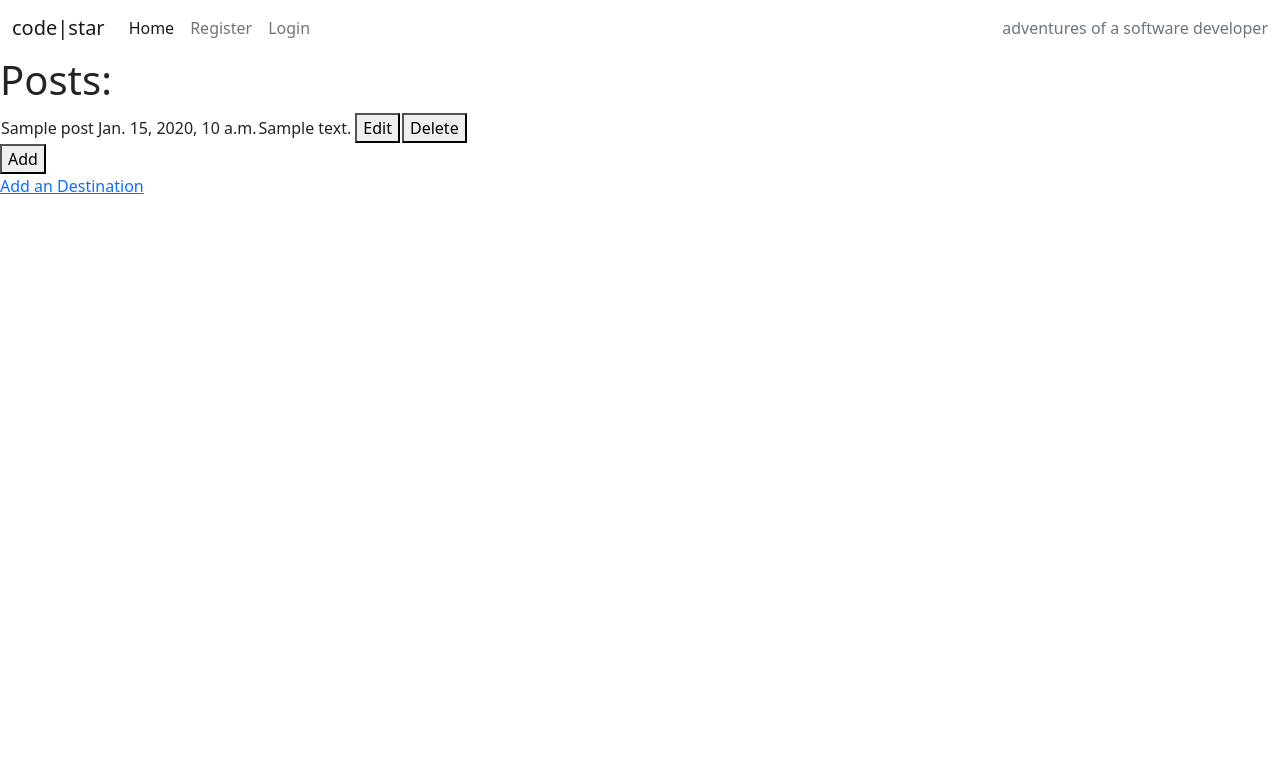
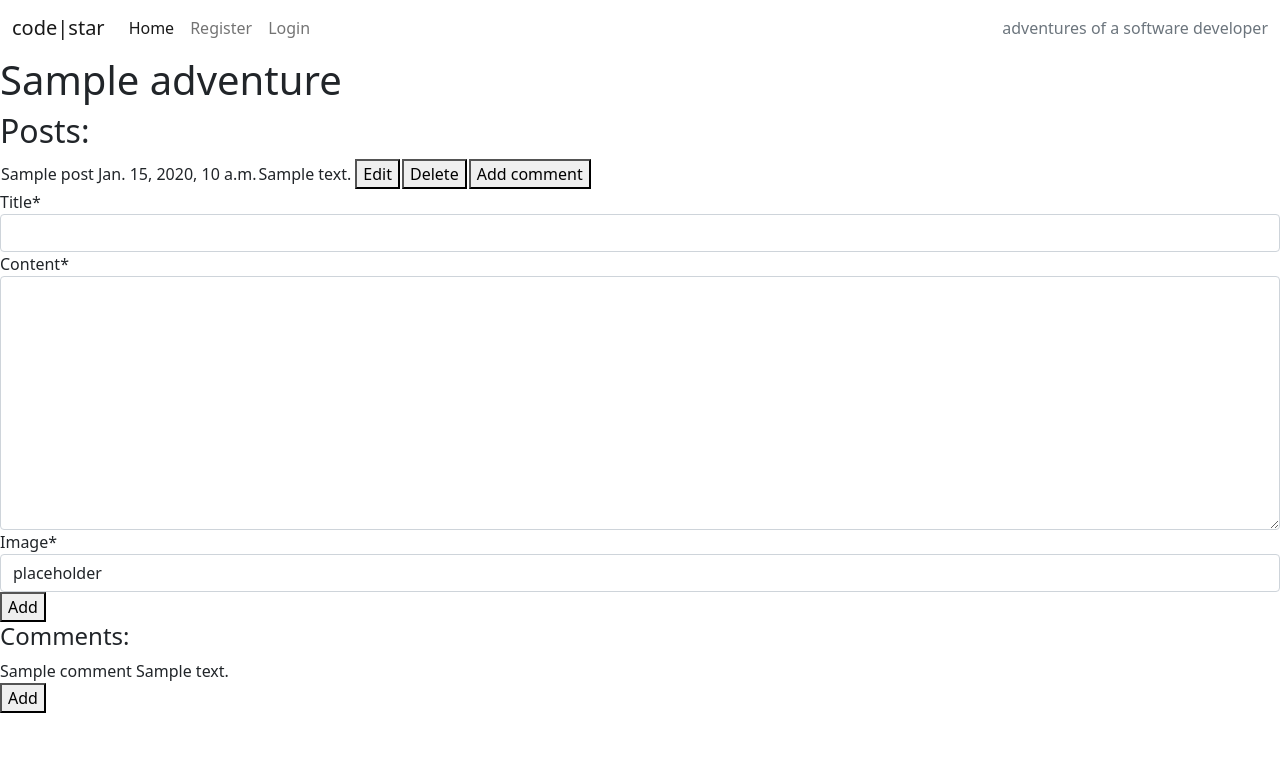
Before and after one commit to Jesdah/ganga_travel, a Django app: page /1/ in a window 1280 px wide. Shown: the top 758 px of the page. Run offline with Django 4.2, Linux system fonts and the light colour scheme; tables that the repository leaves empty hold one stand-in row (values such as "Sample post"); some libraries are stand-ins or nearby versions.

Commit message:
create comments view and urls

```diff
--- a/blog/admin.py
+++ b/blog/admin.py
@@ -19,5 +19,5 @@ class PostAdmin(SummernoteModelAdmin):
 
 @admin.register(Comment)
 class CommentAdmin(admin.ModelAdmin):
-    list_display = ('name', 'body', 'post', 'created_on',)
+    list_display = ('name', 'body', 'adventure', 'created_on',)
     search_fields = ('name', 'email', 'body')
--- a/blog/models.py
+++ b/blog/models.py
@@ -33,7 +33,7 @@ class Post(models.Model):
 
 
 class Comment(models.Model):
-    post = models.ForeignKey(Post, on_delete=models.CASCADE, related_name="comments")
+    adventure = models.ForeignKey(Adventure, on_delete=models.CASCADE, related_name="comments")
     name = models.CharField(max_length=80)
     body = models.TextField()
     created_on = models.DateTimeField(auto_now_add=True)
--- a/blog/views.py
+++ b/blog/views.py
@@ -1,7 +1,7 @@
 from django.shortcuts import render, get_object_or_404, reverse,  redirect
 from django.views import generic, View
 from django.http import HttpResponseRedirect
-from .models import Post, Adventure, User
+from .models import Post, Adventure, User, Comment
 from .forms import CommentForm, AdventureForm, PostForm
 
 
@@ -19,11 +19,14 @@ class AdventureDetail(View):
         queryset=Adventure.objects.filter()
         adventure= get_object_or_404(queryset, id=adventure_id)
         posts = adventure.posts.filter().order_by('created_on')
+        comments = Comment.objects.order_by('created_on')
         return render(
             request,
             'post.html',{
                 'adventure': adventure,
                 'posts':posts,
+                'comments':comments,
+                'post_form':PostForm(),
                 'comment_form':CommentForm()
             }
         )
@@ -40,14 +43,36 @@ class AdventureDetail(View):
             post=post_form.save(commit=False)
             post.adventure= adventure
             post.save()
-            return redirect('home')
+        else:
+            post_form = PostForm()
+        # return HttpResponseRedirect(reverse('adventure_detail', args=[adventure_id]))
         return render(
             request,
             'post.html',{
-                'post_form': PostForm()
+                'post_form': post_form
             }
         )
 
+
+def add_comment(request, adventure_id):
+    queryset=Adventure.objects.filter()
+    current_adventure_id = get_object_or_404(queryset,id=adventure_id)
+    if request.method == 'POST':
+        comment = Comment.adventure
+        comment_form= CommentForm(data=request.POST)
+        if comment_form.is_valid():
+
+            comment=comment_form.save(commit=False)
+            comment.adventure= current_adventure_id
+            comment.name = request.user.username
+            comment.save()
+            return redirect('home')
+    return render(
+            request,
+            'add_comment.html',{
+                'comment_form': CommentForm()
+            }
+        )
 
 
 def add_adventure(request, author_id):
--- a/ganga_travel/urls.py
+++ b/ganga_travel/urls.py
@@ -26,8 +26,8 @@ urlpatterns = [
     path('add/<author_id>', views.add_adventure, name='add'),
     path('edit/<adventure_id>', views.edit_adventure, name = 'edit'),
     path('delete/<adventure_id>', views.delete_adventure, name='delete'),
-    path('<int:adventure_id>/', views.AdventureDetail.as_view(), name='get_post_list'),
-    # path('add_post/', views.add_post, name='add_post'),
+    path('<int:adventure_id>/', views.AdventureDetail.as_view(), name='adventure_detail'),
+    path('add_comment/<adventure_id>', views.add_comment, name='add_comment'),
     path('edit_post/<post_id>', views.edit_post, name = 'edit_post'),
     path('delete_post/<post_id>', views.delete_post, name='delete_post'),
     path('summernote/', include('django_summernote.urls')),
--- a/templates/index.html
+++ b/templates/index.html
@@ -7,7 +7,7 @@
     {% for adventure in adventure_list %}
         <tr>
             <td>
-                <a href="{% url 'get_post_list' adventure.id %}">{{ adventure.name }}</a>
+                <a href="{% url 'adventure_detail' adventure.id %}">{{ adventure.name }}</a>
             {{ adventure.date }}
             </td>
             <td>
--- a/templates/post.html
+++ b/templates/post.html
@@ -1,13 +1,15 @@
 {% extends "base.html" %}
 {% block content %}
 {% load crispy_forms_tags %}
-<h1>Posts:</h1>
+<h1>{{ adventure.name }}</h1>
+<h2>Posts:</h2>
 <table>
     {% for post in posts %}
         <tr>
             <td>
                 {{ post.title }}
                 {{ post.created_on }}
+
             </td>
             <td>
                 {{ post.content }}
@@ -24,10 +26,14 @@
                     <button>Delete</button></td>
                 </a>
             </td>
+            <td>
+                <a href="/add_comment/{{ post.id }}">
+                    <button>Add comment</button></td>
+                </a>
+            </td>
         </tr>
         {% empty %}
         <tr><td>You have no Destinations planed.</td></tr>
-
     {% endfor %}
 </table>
 <form method="POST">
@@ -35,5 +41,14 @@
     {% csrf_token %}
     <button type="submit">Add</button>
 </form>
-<a href="/add_post">Add an Destination</a>
+<h4>Comments: </h4>
+{% for comment in comments %}
+{{ comment.name}}
+{{ comment.body }}
+{% endfor %}
+<form method="POST">
+    {{ comment_form_form|crispy }}
+    {% csrf_token %}
+    <button type="submit">Add</button>
+</form>
 {% endblock %}
```
Also changed, not shown: templates/add_comment.html (added, +12 -0 lines), templates/add_post.html (deleted, +0 -14 lines), blog/migrations/0001_initial.py, blog/migrations/0002_alter_adventure_author.py (deleted), blog/migrations/0003_alter_adventure_author.py (deleted).
